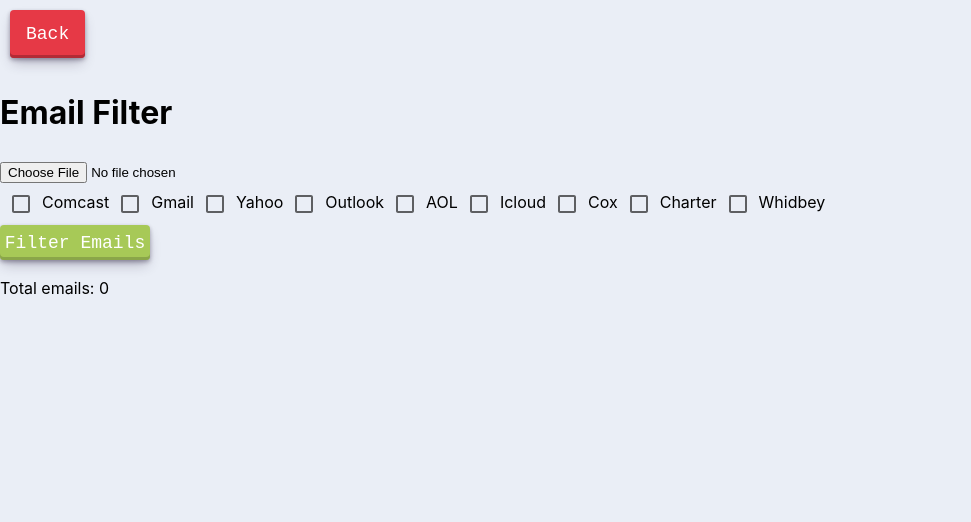
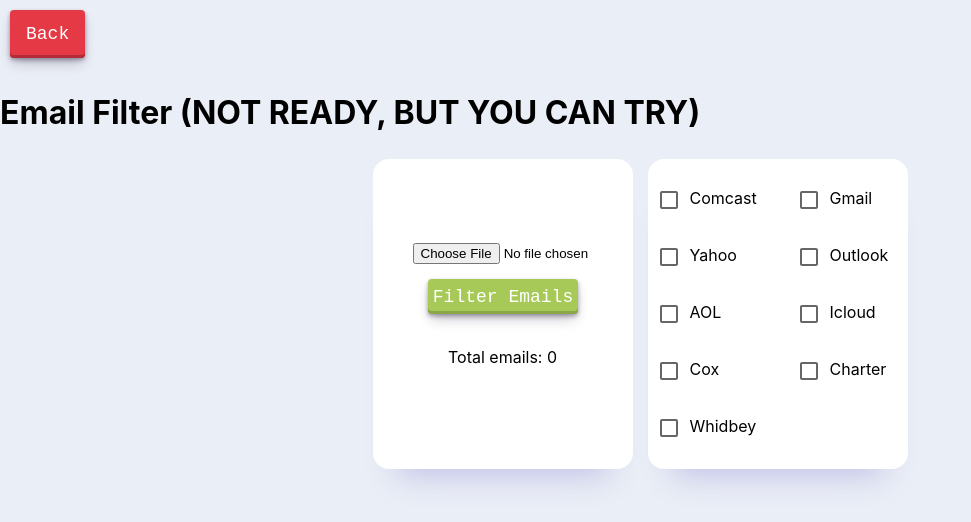
Before and after one commit to INRGI/CopyMaker, a React (Vite) app: page /emailFilter in a window 1280 px wide. Shown: the top 522 px of the page, without its empty margins (0-971 px from the left). Built offline with nearby package versions, Linux system fonts and the light colour scheme.

Commit message:
Add route to emailFilter

```diff
--- a/src/components/DomainForm/DomainForm.styled.jsx
+++ b/src/components/DomainForm/DomainForm.styled.jsx
@@ -7,7 +7,7 @@ export const Container = styled.div`
     gap: 20px;
     align-items: center;
     justify-content: flex-start;
-    height: 320px;
+    height: 255px;
     width: 400px;
     border-radius: 16px;
     box-shadow: 0 30px 30px -25px rgba(65, 51, 183, 0.25);
--- a/src/components/EmailFilter/EmailFilter.jsx
+++ b/src/components/EmailFilter/EmailFilter.jsx
@@ -1,6 +1,6 @@
 import { useState } from 'react';
 import * as XLSX from 'xlsx';
-import { FilterEmailsButton } from './EmailFilter.styled';
+import { CheckBoxLabel, Container, FileInput, FilterEmailsButton, LeftContainer, RightContainer } from './EmailFilter.styled';
 import Checkbox from '@mui/material/Checkbox';
 
 const EmailFilter = () => {
@@ -65,10 +65,21 @@ const EmailFilter = () => {
   };
 
   return (
-    <div>
-      <input type="file" onChange={handleFileUpload} />
-      <div>
-        <label>
+    <Container>
+      <LeftContainer>
+        <FileInput type="file" onChange={handleFileUpload} />
+        <FilterEmailsButton onClick={filterEmails}>Filter Emails</FilterEmailsButton>
+        {isFiltered && (
+          <button onClick={downloadCSV}>Download New CSV</button>
+        )}
+        <div>
+          <p>Total emails: {emails.length}</p>
+          {isFiltered && <p>Filtered emails: {filteredEmails.length}</p>}
+        </div>
+      </LeftContainer>
+
+      <RightContainer>
+        <CheckBoxLabel>
           <Checkbox
             type="checkbox"
             name="comcast"
@@ -76,8 +87,8 @@ const EmailFilter = () => {
             onChange={handleCheckboxChange}
           />
           Comcast
-        </label>
-        <label>
+        </CheckBoxLabel>
+        <CheckBoxLabel>
           <Checkbox
             type="checkbox"
             name="gmail"
@@ -85,8 +96,8 @@ const EmailFilter = () => {
             onChange={handleCheckboxChange}
           />
           Gmail
-        </label>
-        <label>
+        </CheckBoxLabel>
+        <CheckBoxLabel>
           <Checkbox
             type="checkbox"
             name="yahoo"
@@ -94,8 +105,8 @@ const EmailFilter = () => {
             onChange={handleCheckboxChange}
           />
           Yahoo
-        </label>
-        <label>
+        </CheckBoxLabel>
+        <CheckBoxLabel>
           <Checkbox
             type="checkbox"
             name="outlook"
@@ -103,8 +114,8 @@ const EmailFilter = () => {
             onChange={handleCheckboxChange}
           />
           Outlook
-        </label>
-        <label>
+        </CheckBoxLabel>
+        <CheckBoxLabel>
           <Checkbox
             type="checkbox"
             name="aol"
@@ -113,8 +124,8 @@ const EmailFilter = () => {
             color="success"
           />
           AOL
-        </label>
-        <label>
+        </CheckBoxLabel>
+        <CheckBoxLabel>
           <Checkbox
             type="checkbox"
             name="icloud"
@@ -122,8 +133,8 @@ const EmailFilter = () => {
             onChange={handleCheckboxChange}
           />
           Icloud
-        </label>
-        <label>
+        </CheckBoxLabel>
+        <CheckBoxLabel>
           <Checkbox
             type="checkbox"
             name="cox"
@@ -131,8 +142,8 @@ const EmailFilter = () => {
             onChange={handleCheckboxChange}
           />
           Cox
-        </label>
-        <label>
+        </CheckBoxLabel>
+        <CheckBoxLabel>
           <Checkbox
             type="checkbox"
             name="charter"
@@ -140,8 +151,8 @@ const EmailFilter = () => {
             onChange={handleCheckboxChange}
           />
           Charter
-        </label>
-        <label>
+        </CheckBoxLabel>
+        <CheckBoxLabel>
           <Checkbox
             type="checkbox"
             name="whidbey"
@@ -149,17 +160,9 @@ const EmailFilter = () => {
             onChange={handleCheckboxChange}
           />
           Whidbey
-        </label>
-      </div>
-      <FilterEmailsButton onClick={filterEmails}>Filter Emails</FilterEmailsButton>
-      {isFiltered && (
-        <button onClick={downloadCSV}>Download New CSV</button>
-      )}
-      <div>
-        <p>Total emails: {emails.length}</p>
-        {isFiltered && <p>Filtered emails: {filteredEmails.length}</p>}
-      </div>
-    </div>
+        </CheckBoxLabel>
+      </RightContainer>
+    </Container>
   );
 };
 
--- a/src/components/EmailFilter/EmailFilter.styled.jsx
+++ b/src/components/EmailFilter/EmailFilter.styled.jsx
@@ -45,48 +45,52 @@ export const FilterEmailsButton = styled.button`
     }
 `;
 
+export const FileInput = styled.input`
+    max-width: 180px;
 
-export const ChooseFileButton = styled.input`
+`
+
+export const Container = styled.div`
+    display: flex;
+    gap: 15px;
+    align-content: center;
+    justify-content: center;
+`;
+
+export const LeftContainer = styled.div`
+    display: flex;
+    gap: 15px;
+    align-content: center;
+    justify-content: center;
+    flex-direction: column;
     align-items: center;
-    appearance: none;
-    background-color: #a7c957;
-    border-radius: 4px;
-    border-width: 0;
-    box-shadow: rgba(45, 35, 66, 0.4) 0 2px 4px,rgba(45, 35, 66, 0.3) 0 7px 13px -3px,#8aa649 0 -3px 0 inset;
-    box-sizing: border-box;
-    color: white;
-    cursor: pointer;
-    display: inline-flex;
-    font-family: "JetBrains Mono",monospace;
-    height: 35px;
-    justify-content: center;
-    line-height: 1;
-    list-style: none;
-    overflow: hidden;
-    padding-left: 16px;
-    padding-right: 16px;
-    position: relative;
-    text-align: left;
-    text-decoration: none;
-    transition: box-shadow .15s,transform .15s;
-    user-select: none;
-    -webkit-user-select: none;
-    touch-action: manipulation;
-    white-space: nowrap;
-    will-change: box-shadow,transform;
-    font-size: 18px;
-    width: 150px;
-    &:focus {
-    box-shadow: #8aa649 0 0 0 1.5px inset, rgba(45, 35, 66, 0.4) 0 2px 4px, rgba(45, 35, 66, 0.3) 0 7px 13px -3px, #8aa649 0 -3px 0 inset;
-    }
+    width: 100%;
+    max-width: 260px;
+    border-radius: 16px;
+    box-shadow: 0 30px 30px -25px rgba(65, 51, 183, 0.25);
+    background-color:#fff;
+    padding-top:20px;
+    padding-bottom:20px;
+    overflow-y: auto;
+`;
 
-    &:hover {
-    box-shadow: rgba(45, 35, 66, 0.4) 0 4px 8px, rgba(45, 35, 66, 0.3) 0 7px 13px -3px, #8aa649 0 -3px 0 inset;
-    transform: translateY(-1px);
-    }
+export const RightContainer = styled.div`
+    display: flex;
+    gap: 15px;
+    align-content: center;
+    justify-content: space-between;
+    flex-wrap: wrap;
+    width: 100%;
+    max-width: 260px;
+    border-radius: 16px;
+    box-shadow: 0 30px 30px -25px rgba(65, 51, 183, 0.25);
+    background-color:#fff;
+    padding-top:20px;
+    padding-bottom:20px;
+    overflow-y: auto;
+`;
 
-    &:active {
-    box-shadow: #8aa649 0 3px 7px inset;
-    transform: translateY(1px);
-    }
-`;
+export const CheckBoxLabel = styled.label`
+    width: 100%;
+    max-width: 120px;
+`
--- a/src/pages/CsvPage/CsvPage.jsx
+++ b/src/pages/CsvPage/CsvPage.jsx
@@ -17,7 +17,7 @@ const CsvPage = () => {
             <StyledLink to={backLinkHref.current}>
                 <Btn type="button">Back</Btn>
             </StyledLink>
-            <h1>Email Filter</h1>
+            <h1>Email Filter (NOT READY, BUT YOU CAN TRY)</h1>
             <EmailFilter />
         </>
     )
--- a/src/pages/Home/Home.jsx
+++ b/src/pages/Home/Home.jsx
@@ -4,16 +4,18 @@ import { getDomains } from "../../redux/selectors";
 import DomainForm from "../../components/DomainForm/DomainForm";
 import DomainList from "../../components/DomainList/DomainList";
 import Filter from "../../components/Filter/Filter";
-import { Container, DomainsContainer, EmptyDomains, LeftContainer, MakeUniqueButton } from "./Home.styled";
+import { Container, DomainsContainer, EmailFilterButton, EmptyDomains, LeftContainer, MakeUniqueButton } from "./Home.styled";
 import { Helmet } from "react-helmet";
 import MakeUniqueModal from "../../components/MakeUniqueModa/MakeUniqueModal";
 import { useState } from "react";
 import AboutAuthor from "../../components/AboutAuthor/AboutAuthor";
+import { useLocation } from "react-router-dom";
 
 
 const Home = () => {
     const domains = useSelector(getDomains);
     const [modalIsOpen, setModalIsOpen] = useState(false);
+    const location = useLocation();
 
     return (
         <>
@@ -24,6 +26,7 @@ const Home = () => {
             <LeftContainer>
                 <DomainForm />
                 <MakeUniqueButton onClick={() => setModalIsOpen(true)}>Anti Spam</MakeUniqueButton>
+                <EmailFilterButton to={`/emailFilter`} state={{ from: location }} >Email Filter</EmailFilterButton>
             </LeftContainer>
             <DomainsContainer>
                 {domains.length > 0 ? (
--- a/src/pages/Home/Home.styled.jsx
+++ b/src/pages/Home/Home.styled.jsx
@@ -1,4 +1,5 @@
 import styled from '@emotion/styled'
+import { Link } from 'react-router-dom';
 
 export const Container = styled.div`
     display: flex;
@@ -84,3 +85,49 @@ export const LeftContainer = styled.div`
 
     align-items: flex-end;
 `;
+
+
+export const EmailFilterButton = styled(Link)`
+    align-items: center;
+  appearance: none;
+  background-color: #787878;
+  border-radius: 4px;
+  border-width: 0;
+  box-shadow: rgba(45, 35, 66, 0.4) 0 2px 4px,rgba(45, 35, 66, 0.3) 0 7px 13px -3px,#686868 0 -3px 0 inset;
+  box-sizing: border-box;
+  color: white;
+  cursor: pointer;
+  display: inline-flex;
+  font-family: "JetBrains Mono",monospace;
+  height: 48px;
+  justify-content: center;
+  line-height: 1;
+  list-style: none;
+  overflow: hidden;
+  padding-left: 16px;
+  padding-right: 16px;
+  position: relative;
+  text-align: left;
+  text-decoration: none;
+  transition: box-shadow .15s,transform .15s;
+  user-select: none;
+  -webkit-user-select: none;
+  touch-action: manipulation;
+  white-space: nowrap;
+  will-change: box-shadow,transform;
+  font-size: 18px;
+  width: 400px;
+  &:focus {
+  box-shadow: #686868 0 0 0 1.5px inset, rgba(45, 35, 66, 0.4) 0 2px 4px, rgba(45, 35, 66, 0.3) 0 7px 13px -3px, #686868 0 -3px 0 inset;
+    }
+
+    &:hover {
+    box-shadow: rgba(45, 35, 66, 0.4) 0 4px 8px, rgba(45, 35, 66, 0.3) 0 7px 13px -3px, #686868 0 -3px 0 inset;
+    transform: translateY(-2px);
+    }
+
+    &:active {
+    box-shadow: #686868 0 3px 7px inset;
+    transform: translateY(2px);
+    }
+`;
```
